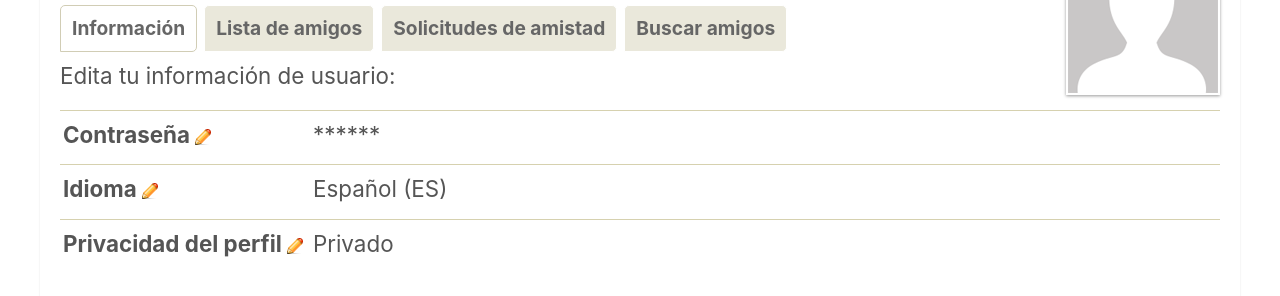
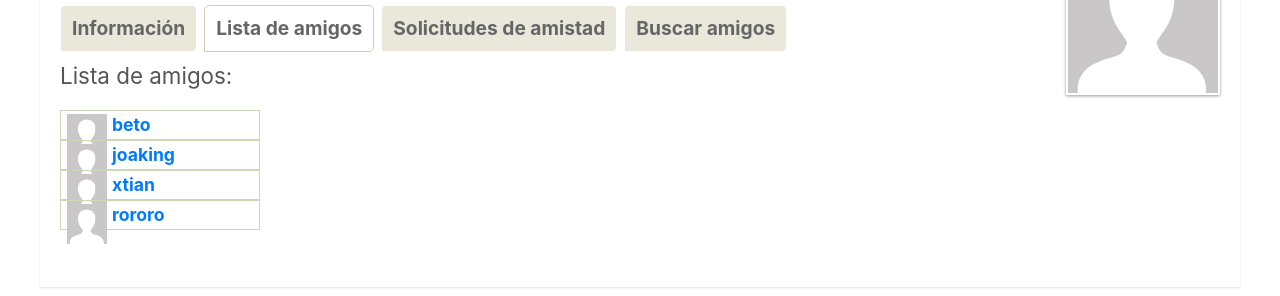
Before and after one commit to DCC-CC4401/2019-2-BobbyTables-T2, a plain HTML site: page Tarea2/indexTest.html in a window 1280 px wide. Shown: the part 186-482 px from the top of the page. Drawn offline with Linux system fonts and the light colour scheme.

Commit message:
Pestaña lista de amigos

```diff
--- a/Tarea2/assets/css/styles.css
+++ b/Tarea2/assets/css/styles.css
@@ -254,7 +254,7 @@ a:hover { text-decoration: underline; }
 
 
 #friendslist {
-  display: block;
+
   font-size: 1.1em;
   font-weight: bold;
 }
@@ -262,6 +262,7 @@ a:hover { text-decoration: underline; }
 #friendslist li a {
   float: left;
   height: 30px;
+  width: 200px;
   padding: 3px 6px;
   line-height: 22px;
    margin-right: 15px;
--- a/Tarea2/indexTest.html
+++ b/Tarea2/indexTest.html
@@ -64,14 +64,14 @@
 
       <nav id="profiletabs">
         <ul class="clearfix">
-          <li><a href="#settings" class="sel">Información</a></li>
-          <li><a href="#friends">Lista de amigos</a></li>
+          <li><a href="#settings">Información</a></li>
+          <li><a href="#friends" class="sel">Lista de amigos</a></li>
           <li><a href="#requests">Solicitudes de amistad</a></li>
           <li><a href="#search">Buscar amigos</a></li>
         </ul>
       </nav>
 
-      <section id="settings">
+      <section id="settings" class="hidden">
         <p>Edita tu información de usuario:</p>
 
         <p class="setting"><span>Contraseña <img src="assets/images/edit.png" alt="*Edit*"></span> ******</p>
@@ -84,15 +84,15 @@
 
       </section>
 
-      <section id="friends" class="hidden">
+      <section id="friends">
 
         <p>Lista de amigos:</p>
-        <ul id="friendslist" class="clearfix">
-          <li><a href="#"><img src="assets/images/avatar.png" width="22" height="22"> beto</a></li>
-          <li><a href="#"><img src="assets/images/avatar.png" width="22" height="22"> joaking</a></li>
-          <li><a href="#"><img src="assets/images/avatar.png" width="22" height="22"> xtian</a></li>
-          <li><a href="#"><img src="assets/images/avatar.png" width="22" height="22"> rororo</a></li>
-        </ul>
+        <ol id="friendslist" class="clearfix">
+          <li><a href="#"><img src="assets/images/avatar.png" width="40" height="40"> beto</a></li>
+          <li><a href="#"><img src="assets/images/avatar.png" width="40" height="40"> joaking</a></li>
+          <li><a href="#"><img src="assets/images/avatar.png" width="40" height="40"> xtian</a></li>
+          <li><a href="#"><img src="assets/images/avatar.png" width="40" height="40"> rororo</a></li>
+        </ol>
       </section>
 
       <section id="requests" class="hidden">
```
